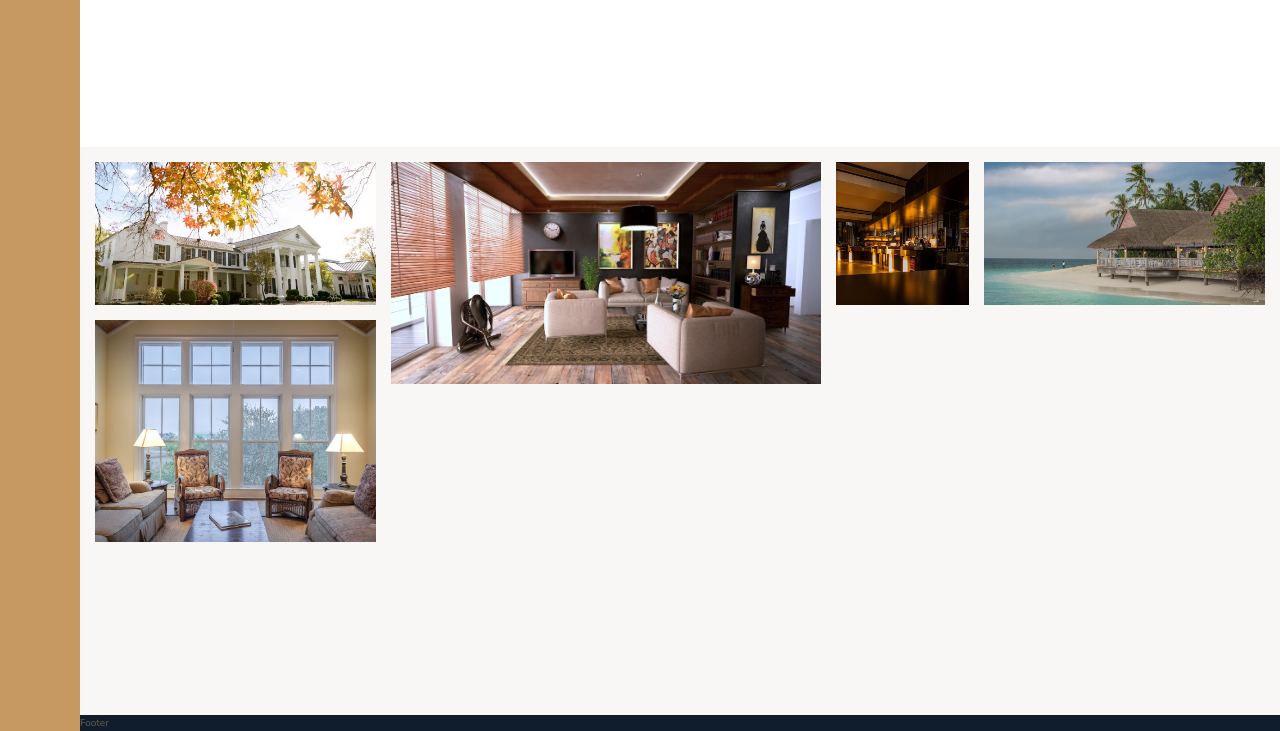
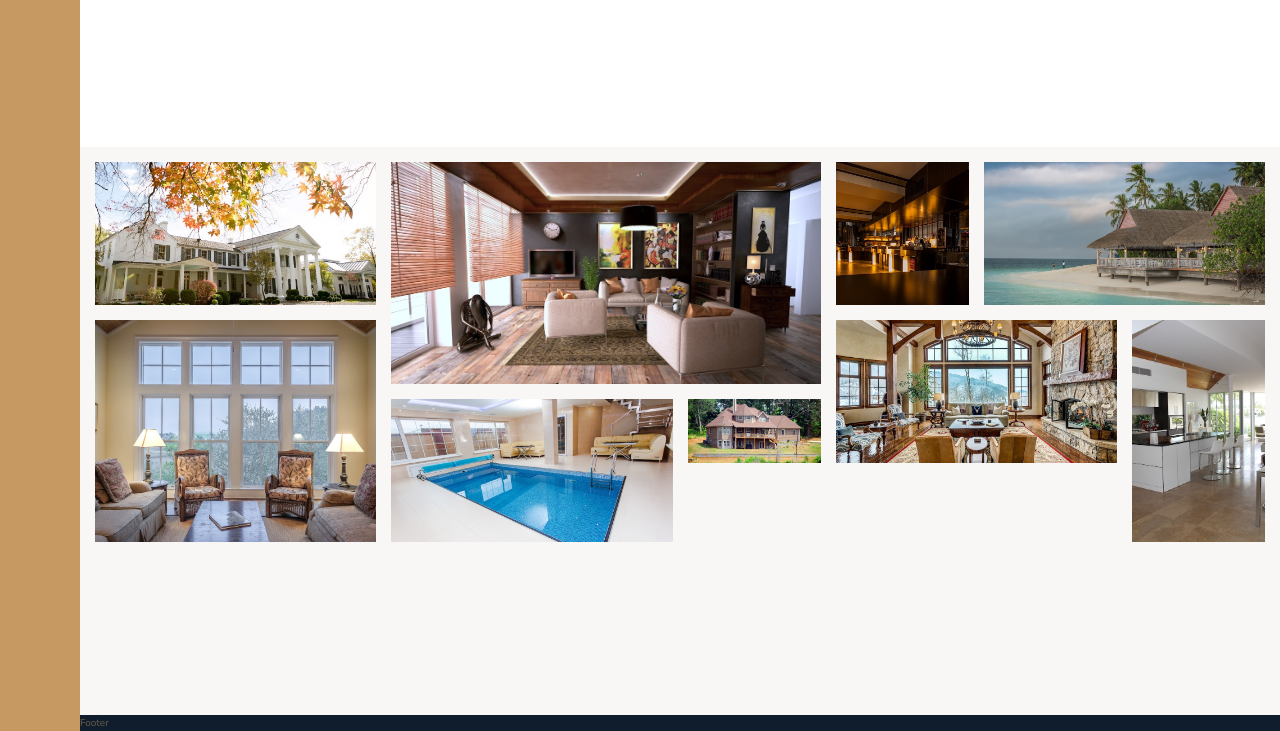
Before and after one commit to NwaguChima/nexter-ui, a website: page index.html in a window 1280 px wide. Shown: the part 2925-3656 px from the top of the page. Drawn offline with nearby package versions, Linux system fonts and the light colour scheme; files that its build step writes are made by us from their sources.

Commit message:
added image 6-9

```diff
--- a/index.html
+++ b/index.html
@@ -322,6 +322,18 @@
       <figure class="gallery__item gallery__item--5">
         <img src="img/gal-5.jpeg" alt="Gallery image 5" class="gallery__img" />
       </figure>
+      <figure class="gallery__item gallery__item--6">
+        <img src="img/gal-6.jpeg" alt="Gallery image 6" class="gallery__img" />
+      </figure>
+      <figure class="gallery__item gallery__item--7">
+        <img src="img/gal-7.jpeg" alt="Gallery image 7" class="gallery__img" />
+      </figure>
+      <figure class="gallery__item gallery__item--8">
+        <img src="img/gal-8.jpeg" alt="Gallery image 8" class="gallery__img" />
+      </figure>
+      <figure class="gallery__item gallery__item--9">
+        <img src="img/gal-9.jpeg" alt="Gallery image 9" class="gallery__img" />
+      </figure>
     </section>
 
     <footer class="footer">Footer</footer>
--- a/sass/_gallery.scss
+++ b/sass/_gallery.scss
@@ -33,6 +33,26 @@
       grid-column: 1 / span 2;
       grid-row: 3 / span 3;
     }
+
+    &--6 {
+      grid-column: 3 / span 2;
+      grid-row: 4 / span 2;
+    }
+
+    &--7 {
+      grid-column: 5 / span 1;
+      grid-row: 4 / span 1;
+    }
+
+    &--8 {
+      grid-column: 6 / span 2;
+      grid-row: 3 / span 2;
+    }
+
+    &--9 {
+      grid-column: 8 / span 1;
+      grid-row: 3 / span 3;
+    }
   }
 
   &__img {
```
